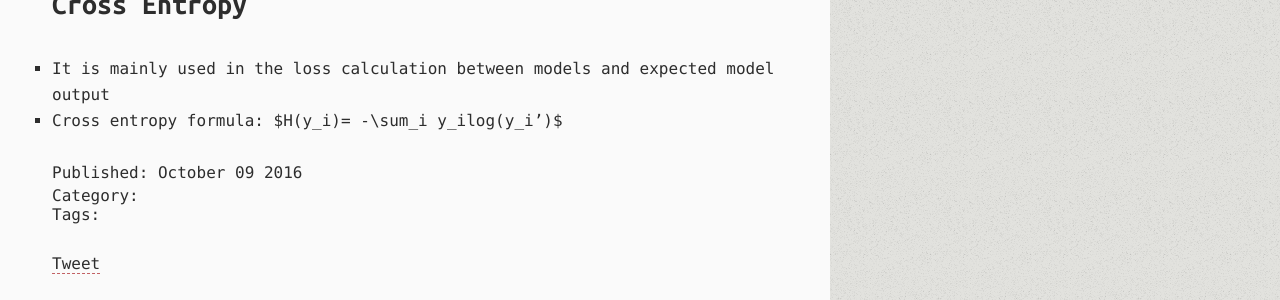
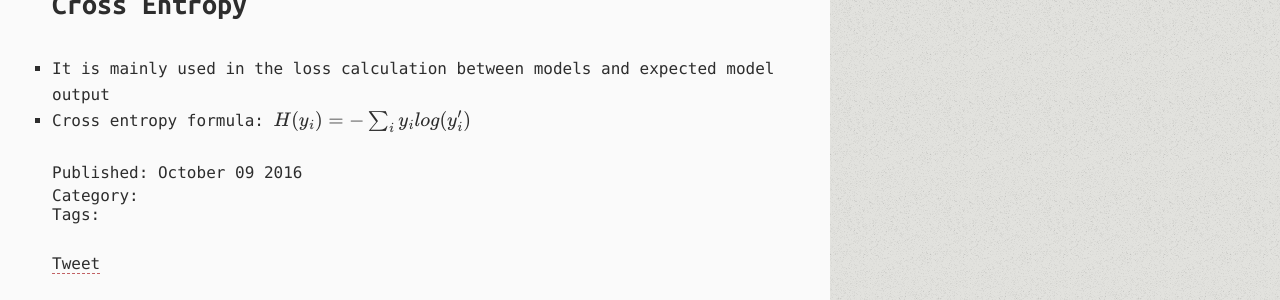
Before and after one commit to BrianPin/brianpin.github.io, a Jekyll site: the page built from _posts/2016-10-09-learning-notes-cross-entropy-and-stochastic-gradient-descent.markdown, in a window 1280 px wide. Shown: the part 1319-1619 px from the top of the page. Built offline with Jekyll 4.4.1, drawn with Linux system fonts in a browser that asks for light colours; Markdown is read by kramdown in place of the engine named in the settings; formulas are drawn with MathJax 3; comment, search, counter and statistics services are not loaded.

Commit message:
mathjax problem

```diff
--- a/_posts/2016-10-09-learning-notes-cross-entropy-and-stochastic-gradient-descent.markdown
+++ b/_posts/2016-10-09-learning-notes-cross-entropy-and-stochastic-gradient-descent.markdown
@@ -16,4 +16,6 @@ __#entropy__, __#cross-entropy__, __#gradient__
 # Cross Entropy
 * It is mainly used in the loss calculation between models and expected model output
 * Cross entropy formula:
-$H(y_i)= -\sum_i y_ilog(y_i')$
+$$
+H(y_i)= -\sum_i y_ilog(y_i')
+$$
```
